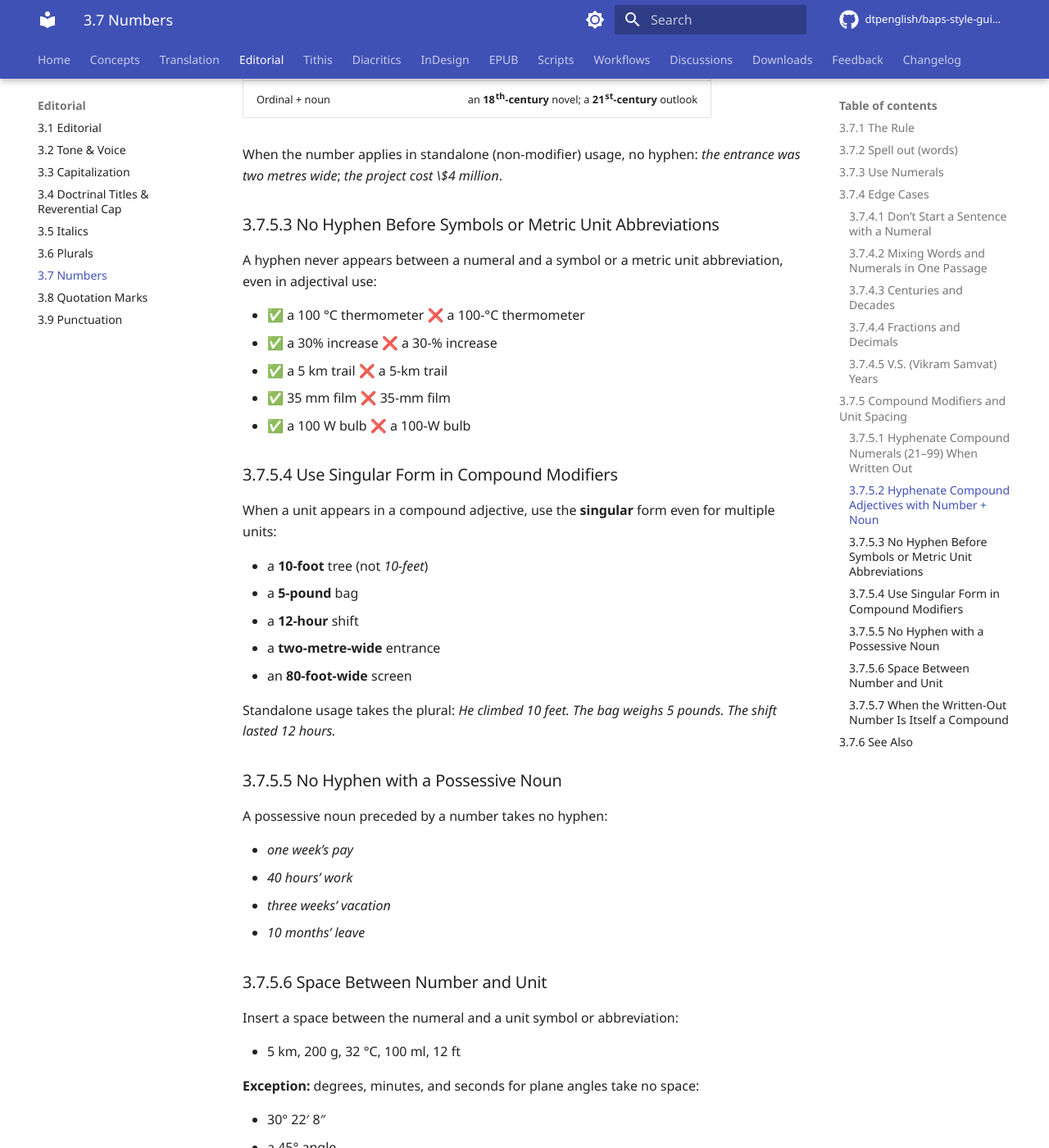
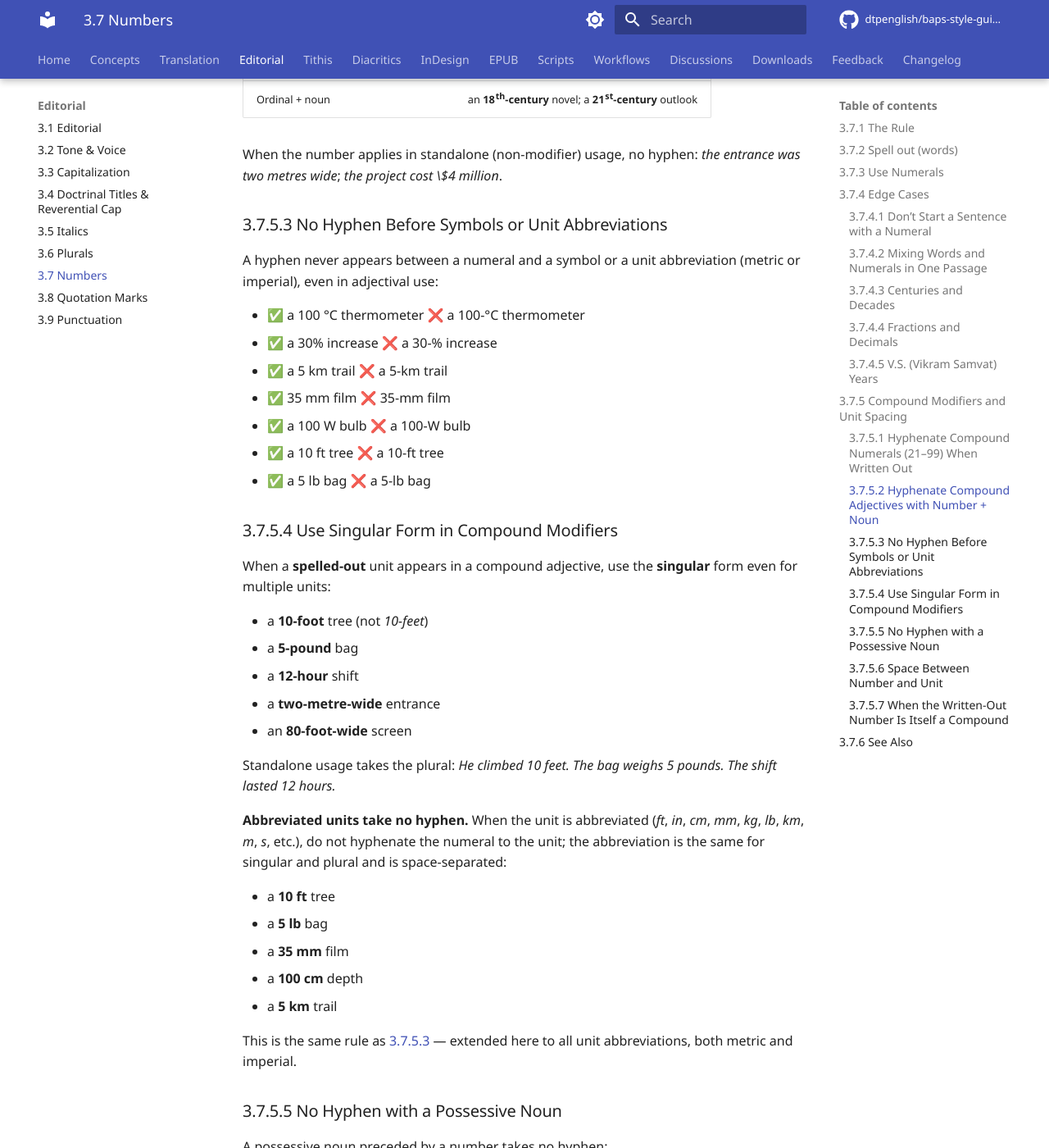
Before and after one commit to dtpenglish/baps-style-guide, an MkDocs documentation site: the page built from docs/editorial/numbers.md, in a window 1280 px wide and 1400 px high, scrolled down 3194 px. Shown: the whole window at 82% size. Built offline with MkDocs 1.6.1 and Material for MkDocs 9.7.7, drawn with Linux system fonts in a browser that asks for light colours; comment, search, counter and statistics services are not loaded; the version menu is left out.

Commit message:
3.7.5.3 / 3.7.5.4: extend no-hyphen rule to all unit abbreviations
3.7.5.3 was scoped to symbols and 'metric unit abbreviations'.
Imperial abbreviations (ft, in, lb, oz) were technically not
covered. Extended:
- 3.7.5.3 heading: 'metric unit abbreviation' -> 'unit
  abbreviation', body and examples now include imperial (ft, lb).
- 3.7.5.4 explicitly contrasts:
  - spelled-out unit -> singular form, hyphenated (10-foot tree)
  - abbreviated unit -> no hyphen, space-separated (10 ft tree)
  Cross-references 3.7.5.3 for the underlying rule.

Co-Authored-By: Claude Opus 4.7 (1M context) <noreply@anthropic.com>

```diff
--- a/docs/editorial/numbers.md
+++ b/docs/editorial/numbers.md
@@ -78,17 +78,19 @@ When a number plus a noun forms a compound adjective before another noun, hyphen
 
 When the number applies in standalone (non-modifier) usage, no hyphen: *the entrance was two metres wide*; *the project cost \$4 million*.
 
-### 3.7.5.3 No Hyphen Before Symbols or Metric Unit Abbreviations
-A hyphen never appears between a numeral and a symbol or a metric unit abbreviation, even in adjectival use:
+### 3.7.5.3 No Hyphen Before Symbols or Unit Abbreviations
+A hyphen never appears between a numeral and a symbol or a unit abbreviation (metric or imperial), even in adjectival use:
 
 - ✅ a 100 °C thermometer    ❌ a 100-°C thermometer
 - ✅ a 30% increase    ❌ a 30-% increase
 - ✅ a 5 km trail    ❌ a 5-km trail
 - ✅ 35 mm film    ❌ 35-mm film
 - ✅ a 100 W bulb    ❌ a 100-W bulb
+- ✅ a 10 ft tree    ❌ a 10-ft tree
+- ✅ a 5 lb bag    ❌ a 5-lb bag
 
 ### 3.7.5.4 Use Singular Form in Compound Modifiers
-When a unit appears in a compound adjective, use the **singular** form even for multiple units:
+When a **spelled-out** unit appears in a compound adjective, use the **singular** form even for multiple units:
 
 - a **10-foot** tree (not *10-feet*)
 - a **5-pound** bag
@@ -97,6 +99,16 @@ When a unit appears in a compound adjective, use the **singular** form even for
 - an **80-foot-wide** screen
 
 Standalone usage takes the plural: *He climbed 10 feet. The bag weighs 5 pounds. The shift lasted 12 hours.*
+
+**Abbreviated units take no hyphen.** When the unit is abbreviated (*ft*, *in*, *cm*, *mm*, *kg*, *lb*, *km*, *m*, *s*, etc.), do not hyphenate the numeral to the unit; the abbreviation is the same for singular and plural and is space-separated:
+
+- a **10 ft** tree
+- a **5 lb** bag
+- a **35 mm** film
+- a **100 cm** depth
+- a **5 km** trail
+
+This is the same rule as [3.7.5.3](#3753-no-hyphen-before-symbols-or-metric-unit-abbreviations) — extended here to all unit abbreviations, both metric and imperial.
 
 ### 3.7.5.5 No Hyphen with a Possessive Noun
 A possessive noun preceded by a number takes no hyphen:
```
